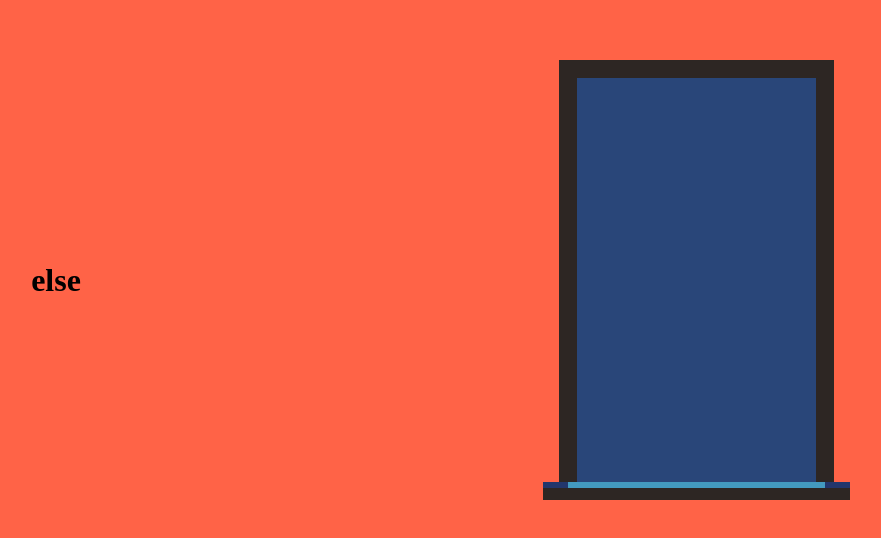
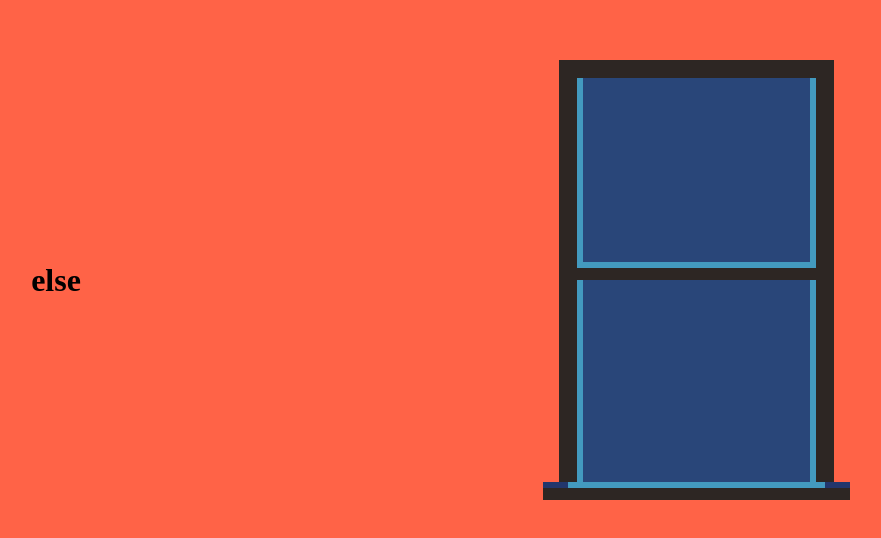
Before and after one commit to abhinavsingh06/20Days, a plain HTML site: page Html-Css/day2/index.html in a window 1280 px wide. Shown: the part 120-658 px from the top of the page, without its empty margins (264-1145 px from the left). Drawn offline with Linux system fonts and the light colour scheme.

Commit message:
css update

```diff
--- a/Html-Css/day2/assets/stylesheet/style.scss
+++ b/Html-Css/day2/assets/stylesheet/style.scss
@@ -49,3 +49,29 @@ body {
     bottom: 12px;
     left: -9px;
 }
+
+.window-details {
+    position: relative;
+    height: 12px;
+    width: 100%;
+    top: 190px;
+    background-color: #2D2623;
+}
+
+.window-details:before,
+.window-details:after {
+    border: 6px solid #439ABF;
+    width: 100%;
+    border-top: none;
+}
+
+.window-details:before {
+    height: 190px;
+    top: -190px;
+}
+
+.window-details:after {
+    height: 208px;
+    bottom: -208px;
+    border-bottom: none;
+}
```
Also changed, not shown: Html-Css/day2/assets/stylesheet/style.css, 1 other file.
